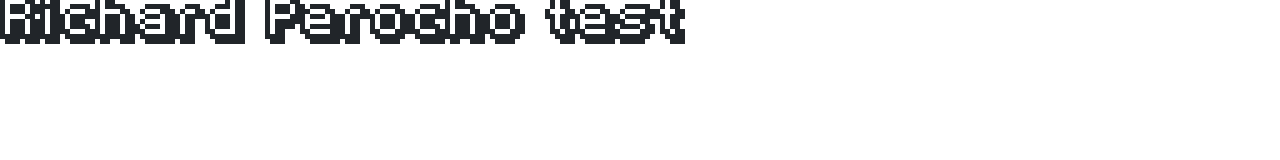
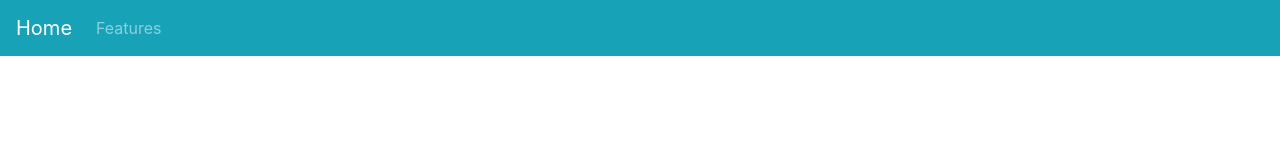
Before and after one commit to perochorichard/PersonalWebsite, a plain HTML site: page index.html in a window 1280 px wide. Drawn offline with nearby package versions, Linux system fonts and the light colour scheme.

Commit message:
added navbar

```diff
--- a/index.html
+++ b/index.html
@@ -16,8 +16,17 @@
         <link rel="stylesheet" href="main.css">
     </head>
     <body>
-        <h1 style="font-family: boldPixel;">
-            Richard Perocho test
-        </h1>
+        <nav class="navbar navbar-expand-lg navbar-dark bg-info">
+            <a class="navbar-brand" href="#">Home</a>
+            <button class="navbar-toggler" type="button" data-toggle="collapse" data-target="#navbarNavAltMarkup"
+                aria-controls="navbarNavAltMarkup" aria-expanded="false" aria-label="Toggle navigation">
+                <span class="navbar-toggler-icon"></span>
+            </button>
+            <div class="collapse navbar-collapse" id="navbarNavAltMarkup">
+                <div class="navbar-nav">
+                    <a class="nav-item nav-link" href="#">Features</a>
+                </div>
+            </div>
+        </nav>
     </body>
 </html>
```
